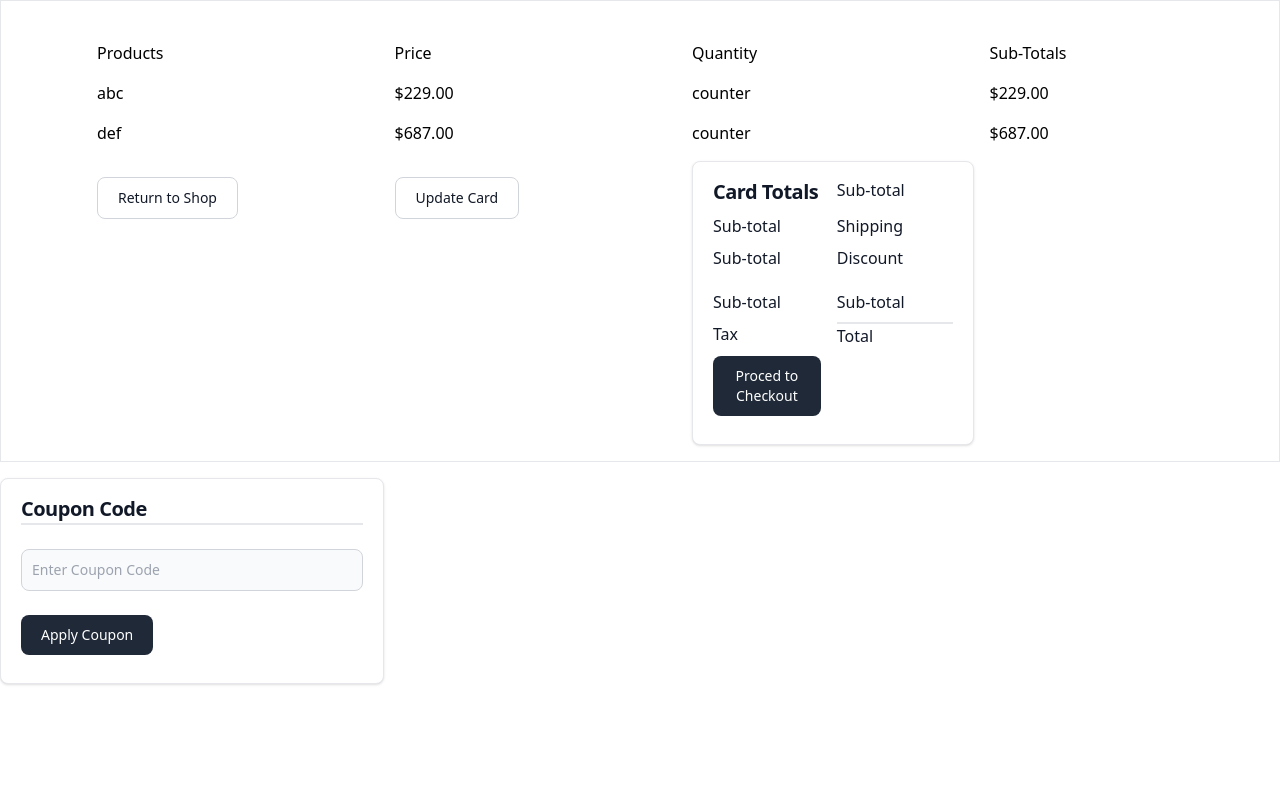
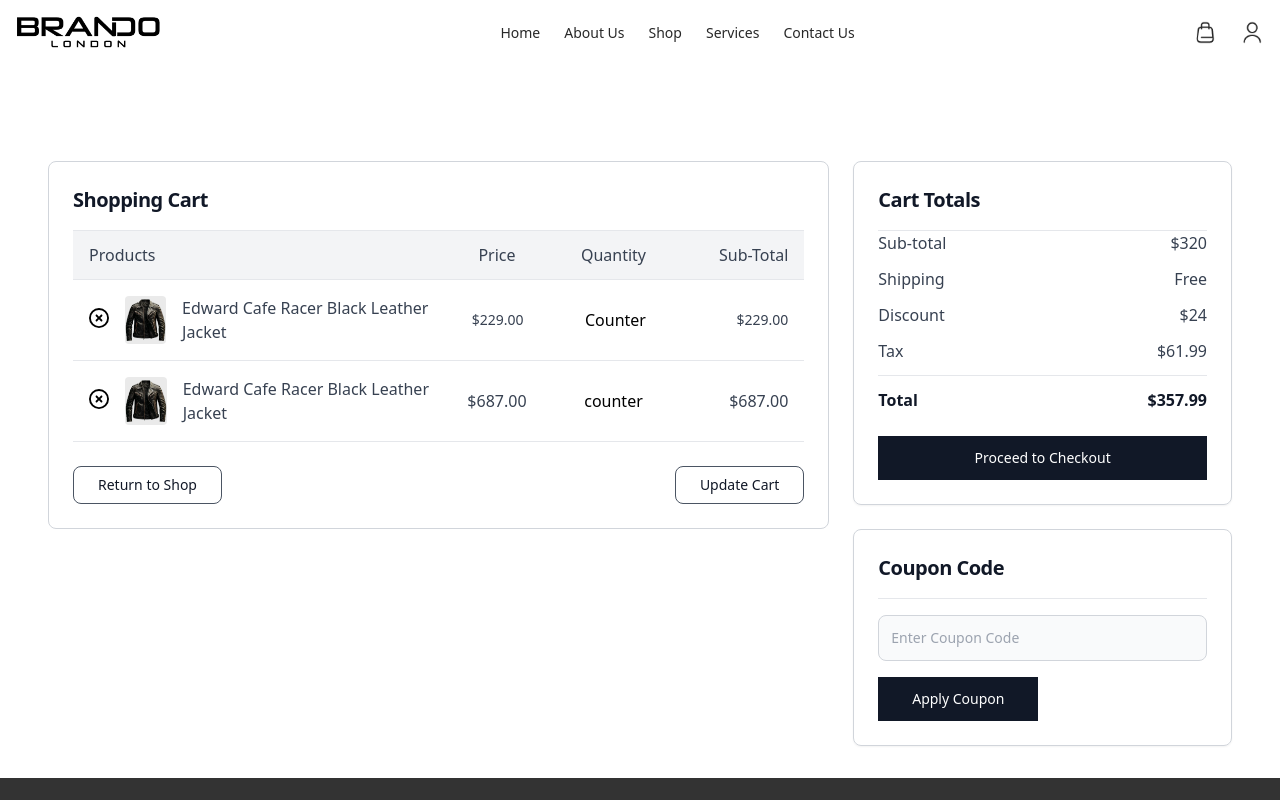
Before and after one commit to haris-alfonick/brando-london, a Next.js app: page /shopping-cart in a window 1280 px wide. Shown: the top 800 px of the page. Built offline with nearby package versions, Linux system fonts and the light colour scheme.

Commit message:
shopping cart

```diff
--- a/src/app/shopping-cart/page.tsx
+++ b/src/app/shopping-cart/page.tsx
@@ -1,137 +1,168 @@
+
 import Navbar from "../components/Navbar/Navbar";
 import Footer from "../components/Footer";
-
+import { FontAwesomeIcon } from "@fortawesome/react-fontawesome";
+import { faCircleXmark } from "@fortawesome/free-regular-svg-icons";
 
 const TableDemo = () => {
   return (
-
     <>
-
-      {/* <Navbar /> */}
-      <div className="container pt-10 pl-24 grid grid-cols-4 gap-4 py-4  mx-auto px-2 border border-black-600 ...">
-
-        <div>
-          <p>Products</p>
+      <Navbar />
+      <div className="container mx-auto px-4 sm:px-8 md:px-12 pb-8">
+        <div className="grid grid-cols-12 gap-6 pt-24">
+          <div className="col-span-12 lg:col-span-8">
+            <div className="border border-gray-300 rounded-lg p-6   ">
+              <h5 className="text-lg sm:text-xl font-semibold tracking-tight text-gray-900 dark:text-white border-b pb-4">
+                Shopping Cart
+              </h5>
+              <div className="grid grid-cols-12 bg-gray-100 py-3 px-4 border-b">
+                <div className="col-span-6">
+                  <p className="font-medium text-gray-700 text-sm sm:text-base">
+                    Products
+                  </p>
+                </div>
+                <div className="col-span-2 text-center">
+                  <p className="font-medium text-gray-700 text-sm sm:text-base">
+                    Price
+                  </p>
+                </div>
+                <div className="col-span-2 text-center">
+                  <p className="font-medium text-gray-700 text-sm sm:text-base">
+                    Quantity
+                  </p>
+                </div>
+                <div className="col-span-2 text-right">
+                  <p className="font-medium text-gray-700 text-sm sm:text-base">
+                    Sub-Total
+                  </p>
+                </div>
               </div>
 
-        <div>
-          <p>Price</p>
+              <div className="grid grid-cols-12 gap-2 py-4 px-4 items-center border-b"
+              >
+                <div className="col-span-12 sm:col-span-6 flex items-center gap-4">
+                  <div className="[&_svg]:w-5 [&_svg]:h-5">
+                    <FontAwesomeIcon icon={faCircleXmark} />
                   </div>
-        <div>
-          <p>Quantity</p>
+                  <img
+                    src="/images/jacket.webp"
+                    alt="Product"
+                    className="w-12 h-12 rounded"
+                  />
+                  <p className="text-gray-700 text-sm sm:text-base">
+                    Edward Cafe Racer Black Leather Jacket
+                  </p>
                 </div>
-        <div>
-          <p>Sub-Totals</p>
+                <div className="col-span-4 sm:col-span-2 text-center">
+                  <p className="text-gray-700 text-sm">$229.00</p>
                 </div>
-        <div>
-          <p>abc</p>
+                <div className="col-span-4 sm:col-span-2 text-center">
+                  <div className="flex items-center justify-center gap-2">
+                    <p>Counter</p>
                   </div>
-        <div>
-          <p>$229.00</p>
                 </div>
-        <div>
-          <p>counter</p>
+                <div className="col-span-4 sm:col-span-2 text-right">
+                  <p className="text-gray-700 text-sm">$229.00</p>
                 </div>
-        <div>
-          <p>$229.00</p>
-        </div>
-        <div>
-          <p>def</p>
-        </div>
-        <div>
-          <p>$687.00</p>
-        </div>
-        <div>
-          <p>counter</p>
-        </div>
-        <div>
-          <p>$687.00</p>
               </div>
 
 
-        <div className="py-4">
-          <button type="button" className="text-gray-900 bg-white border border-gray-300 focus:outline-none hover:bg-gray-100 focus:ring-4 focus:ring-gray-100 font-medium rounded-lg text-sm px-5 py-2.5 me-2 mb-2 dark:bg-gray-800 dark:text-white dark:border-gray-600 dark:hover:bg-gray-700 dark:hover:border-gray-600 dark:focus:ring-gray-700">Return to Shop</button>
+              <div className="grid grid-cols-12 py-4 px-4 items-center border-b">
+                <div className="col-span-6 flex items-center gap-4">
+                  <div className="[&_svg]:w-5 [&_svg]:h-5">
+                    <FontAwesomeIcon icon={faCircleXmark} />
                   </div>
-
-        <div className="py-4">
-          <button type="button" className="text-gray-900 bg-white border border-gray-300 focus:outline-none hover:bg-gray-100 focus:ring-4 focus:ring-gray-100 font-medium rounded-lg text-sm px-5 py-2.5 me-2 mb-2 dark:bg-gray-800 dark:text-white dark:border-gray-600 dark:hover:bg-gray-700 dark:hover:border-gray-600 dark:focus:ring-gray-700">Update Card</button>
+                  <img src="/images/jacket.webp" alt="Product" className="w-12 h-12 rounded" />
+                  <p className="text-gray-700">
+                    Edward Cafe Racer Black Leather Jacket
+                  </p>
+                </div>
+                <div className="col-span-2 text-center">
+                  <p className="text-gray-700">$687.00</p>
+                </div>
+                <div className="col-span-2 text-center">
+                  <div className="flex items-center justify-center gap-2">
+                    <p>counter</p>
+                  </div>
+                </div>
+                <div className="col-span-2 text-right">
+                  <p className="text-gray-700">$687.00</p>
+                </div>
               </div>
 
 
-
-
-
-        <div className="px-5 pb-5 grid grid-cols-2 gap-2 pt-4 w-full max-w-sm bg-white border border-gray-200 rounded-lg shadow dark:bg-gray-800 dark:border-gray-700">
-
-          <div>
-            <h5 className="text-xl font-semibold tracking-tight text-gray-900 dark:text-white">Card Totals</h5>
-          </div>
-          <div>
-            <p className="text text-gray-900 dark:text-white">Sub-total</p>
-          </div>
-          <div>
-            <p className="text text-gray-900 dark:text-white ">Sub-total</p>
-          </div>
-          <div>
-            <p className="text text-gray-900 dark:text-white">Shipping</p>
-          </div>
-          <div>
-            <p className="text text-gray-900 dark:text-white">Sub-total</p>
-          </div>
-          <div>
-            <p className="text text-gray-900 dark:text-white">Discount</p>
-          </div>
-          <div>
-            <p className="text text-gray-900 dark:text-white pt-3">Sub-total</p>
-          </div>
-          <div>
-            <p className="text text-gray-900 dark:text-white pt-3">Sub-total</p>
-          </div>
-          <div>
-            <p className="text text-gray-900 dark:text-white">Tax</p>
-          </div>
-          <div>
-            <p className="text text-gray-900 dark:text-white border-t-2" >Total</p>
-          </div>
-          <div>
-            <button type="button" className="text-white bg-gray-800 hover:bg-gray-900 focus:outline-none focus:ring-4 focus:ring-gray-300 font-medium rounded-lg text-sm px-5 py-2.5 me-2 mb-2 dark:bg-gray-800 dark:hover:bg-gray-700 dark:focus:ring-gray-700 dark:border-gray-700">Proced to Checkout</button>
+              <div className="flex flex-wrap gap-4 justify-between items-center pt-6">
+              <button
+                type="button"
+                className="w-full sm:w-auto text-gray-900 bg-white border border-gray-600 hover:bg-gray-100 font-medium rounded-lg text-sm px-6 py-2 dark:bg-gray-800 dark:text-white"
+              >
+                Return to Shop
+              </button>
+              <button
+                type="button"
+                className="w-full sm:w-auto text-gray-900 bg-white border border-gray-600 hover:bg-gray-100 font-medium rounded-lg text-sm px-6 py-2 dark:bg-gray-800 dark:text-white"
+              >
+                Update Cart
+              </button>
             </div>
             </div>
-
           </div>
-      <div className="pt-4 pb-4 container">
-        <div className="pt-4 w-full max-w-sm bg-white border border-gray-200 rounded-lg shadow dark:bg-gray-800 dark:border-gray-700">
-
-          <div className="px-5 pb-5">
-
-            <h5 className="text-xl font-semibold tracking-tight text-gray-900 dark:text-white border-b-2">Coupon Code</h5>
-
-
-            <div className="mb-6 mt-6">
-              <input type="text" className="bg-gray-50 border border-gray-300 text-gray-900 text-sm rounded-lg focus:ring-blue-500 focus:border-blue-500 block w-full p-2.5 dark:bg-gray-700 dark:border-gray-600 dark:placeholder-gray-400 dark:text-white dark:focus:ring-blue-500 dark:focus:border-blue-500" placeholder="Enter Coupon Code" />
+          <div className="col-span-12 lg:col-span-4 space-y-6">
+            <div className="border border-gray-300 rounded-lg p-6 shadow-sm">
+              <h5 className="text-lg sm:text-xl font-semibold tracking-tight text-gray-900 dark:text-white border-b pb-4">
+                Cart Totals
+              </h5>
+              <div className="space-y-3 text-sm sm:text-base">
+                <div className="flex justify-between">
+                  <p className="text-gray-700">Sub-total</p>
+                  <p className="text-gray-700">$320</p>
                 </div>
-
-            <div>
-              <div>
-                <button type="button" className="text-white bg-gray-800 hover:bg-gray-900 focus:outline-none focus:ring-4 focus:ring-gray-300 font-medium rounded-lg text-sm px-5 py-2.5 me-2 mb-2 dark:bg-gray-800 dark:hover:bg-gray-700 dark:focus:ring-gray-700 dark:border-gray-700">Apply Coupon</button>
-
+                <div className="flex justify-between">
+                  <p className="text-gray-700">Shipping</p>
+                  <p className="text-gray-700">Free</p>
+                </div>
+                <div className="flex justify-between">
+                  <p className="text-gray-700">Discount</p>
+                  <p className="text-gray-700">$24</p>
+                </div>
+                <div className="flex justify-between">
+                  <p className="text-gray-700">Tax</p>
+                  <p className="text-gray-700">$61.99</p>
+                </div>
+                <div className="flex justify-between border-t pt-3">
+                  <p className="text-gray-900 font-semibold">Total</p>
+                  <p className="text-gray-900 font-semibold">$357.99</p>
+                </div>
+              </div>
+              <button
+                type="button"
+                className="mt-6 w-full text-white bg-gray-900 hover:bg-gray-800 focus:outline-none font-medium corner-lg text-sm px-6 py-3"
+              >
+                Proceed to Checkout
+              </button>
+            </div>
+            <div className="border border-gray-300 rounded-lg p-6 shadow-sm">
+              <h5 className="text-lg sm:text-xl font-semibold tracking-tight text-gray-900 dark:text-white border-b pb-4">
+                Coupon Code
+              </h5>
+              <input
+                type="text"
+                placeholder="Enter Coupon Code"
+                className="mt-4 w-full bg-gray-50 border border-gray-300 rounded-lg text-sm p-3 focus:outline-none focus:ring-2 focus:ring-gray-300"
+              />
+              <button
+                type="button"
+                className="mt-4 w-40 text-white bg-gray-900 hover:bg-gray-800 focus:outline-none font-medium corner-lg text-sm px-6 py-3"
+              >
+                Apply Coupon
+              </button>
             </div>
           </div>
         </div>
       </div>
-      </div>
-
-
-
-
-
-
-
-      {/* <Footer /> */}
-
+      <Footer />
     </>
-  )
+  );
 };
 
-
 export default TableDemo;
```
Also changed, not shown: public/images/ArrowLeft.webp (added), public/images/XCircle.webp (added). Lines whose indentation alone changed are shown as unchanged.
